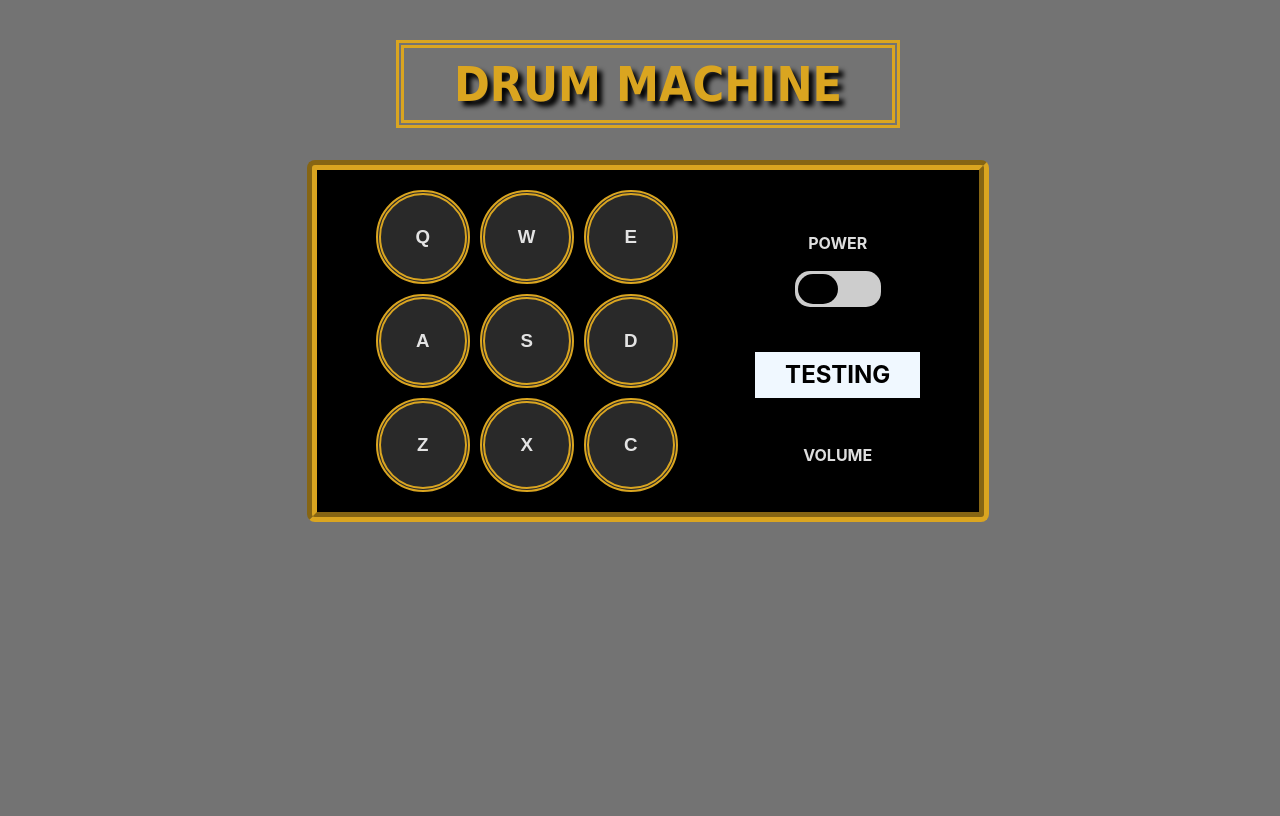
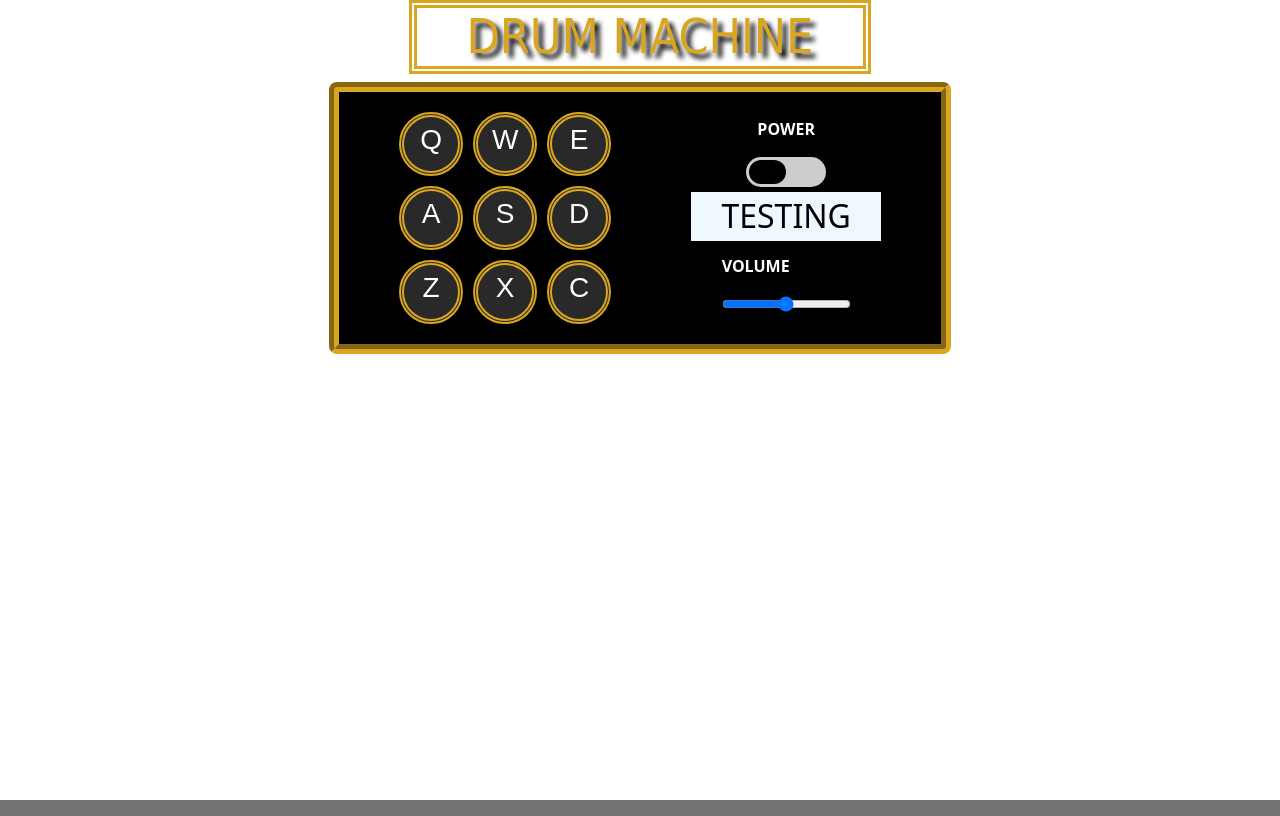
Before and after one commit to GiovanniCortes19/Drum-Machine, a React (Vite) app: page / in a window 1280 px wide. Built offline with nearby package versions, Linux system fonts and the light colour scheme.

Commit message:
added bootstrap via cdn and created a volume slider

```diff
--- a/index.html
+++ b/index.html
@@ -6,6 +6,8 @@
   <link rel="icon" type="image/svg+xml" href="/vite.svg" />
   <meta name="viewport" content="width=device-width, initial-scale=1.0" />
   <title>Drum Machine</title>
+  <link rel="stylesheet" href="https://cdn.jsdelivr.net/npm/bootstrap@5.1.3/dist/css/bootstrap.min.css"
+    integrity="sha384-1BmE4kWBq78iYhFldvKuhfTAU6auU8tT94WrHftjDbrCEXSU1oBoqyl2QvZ6jIW3" crossorigin="anonymous">
 </head>
 
 <body>
--- a/src/components/ControllerStation.jsx
+++ b/src/components/ControllerStation.jsx
@@ -10,7 +10,11 @@
             </div>
         </div>
         <h2 id='display'>Testing</h2>
-        <div className='volumeControl'>volume</div>
+        <div className='volumeControl'>
+            <p>volume</p>
+            <label for="customRange1"></label>
+            <input type="range" class="custom-range" id="customRange1"></input>
+        </div>
     </div>
   )
 }
--- a/src/index.css
+++ b/src/index.css
@@ -7,7 +7,7 @@
 
   color-scheme: light dark;
   color: rgba(255, 255, 255, 0.87);
-  background-color:rgba(59, 59, 59, 0.711);
+  background-color:rgba(60, 60, 60, 0.711);
 
   font-synthesis: none;
   text-rendering: optimizeLegibility;
@@ -22,6 +22,7 @@
   flex-direction: column;
   align-items: center;
   height: 100vh;
+  color: white;
 }
 
 body {
```
